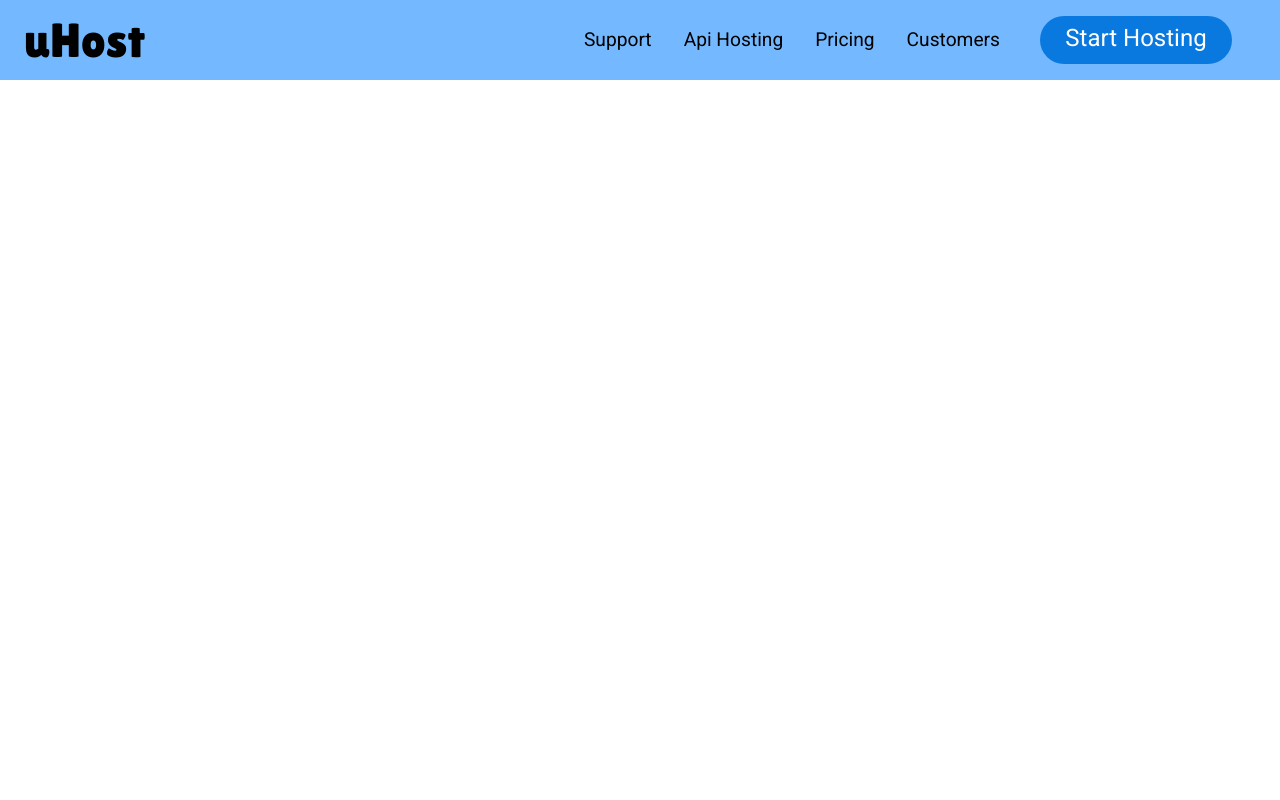
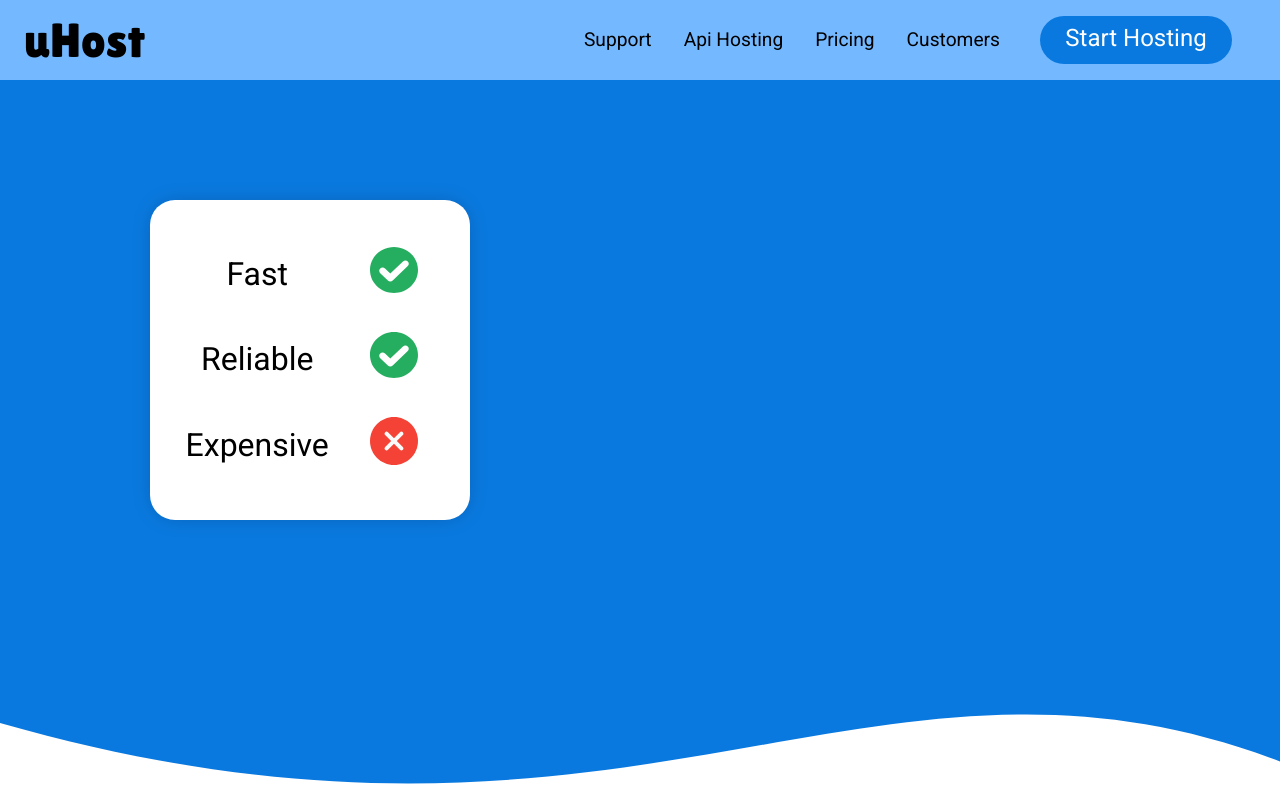
Before and after one commit to AryanshMahato/uHost2.0, a website: page src/index.html in a window 1280 px wide. Shown: the top 800 px of the page. Drawn offline with Linux system fonts and the light colour scheme.

Commit message:
Feature Section Added

```diff
--- a/src/index.html
+++ b/src/index.html
@@ -40,7 +40,45 @@
 				</li>
 			</ul>
 		</div>
-
+		<section class="hero-section">
+			<div class="hero-box">
+				<div class="hero-box__feature-section">
+					<ul class="hero-box__features">
+						<li class="hero-box__feature">
+							<div class="feature__annotation">Fast</div>
+						</li>
+						<li class="hero-box__feature">
+							<img class="feature__remarks" src="../Assets/Yes.svg" alt="Yes" />
+						</li>
+						<li class="hero-box__feature">
+							<div class="feature__annotation">Reliable</div>
+						</li>
+						<li class="hero-box__feature">
+							<img class="feature__remarks" src="../Assets/Yes.svg" alt="Yes" />
+						</li>
+						<li class="hero-box__feature">
+							<div class="feature__annotation">Expensive</div>
+						</li>
+						<li class="hero-box__feature">
+							<img class="feature__remarks" src="../Assets/No.svg" alt="No" />
+						</li>
+					</ul>
+				</div>
+			</div>
+			<div style="height: 150px; overflow: hidden;">
+				<svg
+					viewBox="0 0 500 150"
+					preserveAspectRatio="none"
+					style="height: 100%; width: 100%;"
+					class="hero-wavy"
+				>
+					<path
+						d="M-2.03,56.34 C247.96,276.41 340.52,-85.75 502.48,106.68 L500.00,0.00 L0.00,0.00 Z"
+						style="stroke: none; "
+					></path>
+				</svg>
+			</div>
+		</section>
 		<script src="./js/index.js"></script>
 	</body>
 </html>
--- a/src/styles.scss
+++ b/src/styles.scss
@@ -22,7 +22,7 @@ $colors-map: (
 }
 
 body {
-	overflow: hidden;
+	overflow-x: hidden;
 }
 
 * {
@@ -44,6 +44,8 @@ i {
 	z-index: 110;
 	transition: 0.5s;
 }
+
+// Header Starts Here
 
 .main-header {
 	position: fixed;
@@ -171,3 +173,76 @@ a {
 .hide {
 	transform: translateX(90vw);
 }
+
+// Header Ends Here
+
+.hero-section {
+	display: flex;
+	flex-flow: column;
+	height: 100vh;
+	width: 100vw;
+	position: relative;
+}
+
+.hero-box {
+	height: 100%;
+	width: 100%;
+	background: colors(primary-dark);
+}
+
+.hero-wavy {
+	fill: colors(primary-dark);
+}
+
+.hero-box__feature-section {
+	display: flex;
+	position: absolute;
+	background: #fff;
+	height: 30vh;
+	width: 80vw;
+	margin-right: 0;
+	top: 100px;
+	left: 50%;
+	transform: translateX(-50%);
+	border-radius: 25px;
+	align-items: center;
+	justify-content: center;
+	box-shadow: 0px 0px 21px -5px rgba(0, 0, 0, 0.25);
+
+	@include desktop-view() {
+		height: 40vh;
+		min-width: 25vw;
+		width: 25vw;
+		top: 200px;
+		left: 150px;
+		transform: none;
+	}
+
+	@include tab-view() {
+		max-width: 40vw;
+	}
+}
+
+.hero-box__features {
+	display: grid;
+	margin: 1rem;
+	height: 80%;
+	width: 100%;
+	align-items: center;
+	justify-content: center;
+	margin-right: 0;
+	grid-template-columns: 50% 40%;
+	list-style: none;
+}
+
+.hero-box__feature {
+	justify-self: center;
+	align-self: center;
+	font-size: 2rem;
+	font-family: 'Roboto', sans-serif;
+}
+
+.feature__remarks {
+	width: 3rem;
+	height: 100%;
+}
```
Also changed, not shown: src/css/styles.css.
